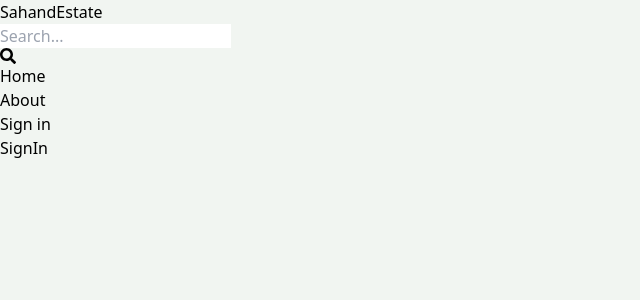
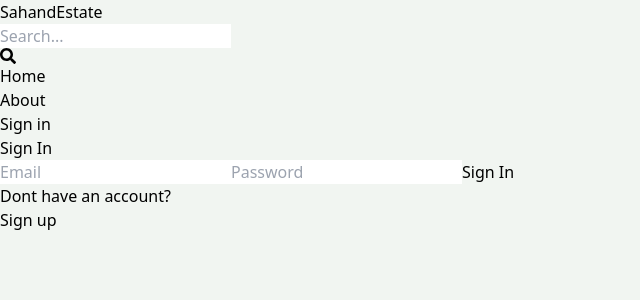
Before and after one commit to rohitjaiswal-3878/real-estate, a React (Vite) app in the folder client/: page /sign-in in a window 1280 px wide. Shown: the top 300 px of the page, without its empty margins (0-640 px from the left). Built offline with nearby package versions, Linux system fonts and the light colour scheme.

Commit message:
complete sign in page functionality

```diff
--- a/client/src/pages/SignIn.jsx
+++ b/client/src/pages/SignIn.jsx
@@ -1,9 +1,79 @@
-import React from 'react'
+import { set } from "mongoose";
+import React, { useState } from "react";
+import { Link, useNavigate } from "react-router-dom";
 
 function SignIn() {
+  const [formData, setFormData] = useState({});
+  const [error, setError] = useState(null);
+  const [loading, setLoading] = useState(false);
+  const navigate = useNavigate();
+  const handleChange = (e) => {
+    setFormData({
+      ...formData,
+      [e.target.id]: e.target.value,
+    });
+  };
+
+  const handleSubmit = async (e) => {
+    e.preventDefault();
+    setLoading(true);
+    try {
+      const res = await fetch("/api/auth/signin", {
+        method: "POST",
+        headers: {
+          "Content-Type": "application/json",
+        },
+        body: JSON.stringify(formData),
+      });
+      const data = await res.json();
+      if (data.success === false) {
+        setError(data.message);
+        setLoading(false);
+        return;
+      }
+      setLoading(false);
+      setError(null);
+      navigate("/");
+    } catch (e) {
+      setError(e.message);
+      setLoading(false);
+    }
+  };
   return (
-    <div>SignIn</div>
-  )
+    <div className="p-3 max-w-lg mx-auto">
+      <h1 className="text-3xl text-center font-semibold my-7">Sign In</h1>
+      <form onSubmit={handleSubmit} className="flex flex-col gap-4">
+        <input
+          type="email"
+          placeholder="Email"
+          className="border rounded-lg p-3"
+          id="email"
+          onChange={handleChange}
+        />
+        <input
+          type="password"
+          placeholder="Password"
+          className="border rounded-lg p-3"
+          id="password"
+          onChange={handleChange}
+        />
+        <button
+          disabled={loading}
+          className="bg-slate-700 text-white p-3 rounded-lg uppercase hover:opacity-95 disabled:opacity-80"
+          type="submit"
+        >
+          {loading ? "Loading..." : "Sign In"}
+        </button>
+      </form>
+      <div className="flex gap-2 mt-5">
+        <p>Dont have an account?</p>
+        <Link to="/sign-up">
+          <span className="text-blue-700">Sign up</span>
+        </Link>
+      </div>
+      {error && <p className="text-red-500 mt-5">{error}</p>}
+    </div>
+  );
 }
 
-export default SignIn
+export default SignIn;
```
